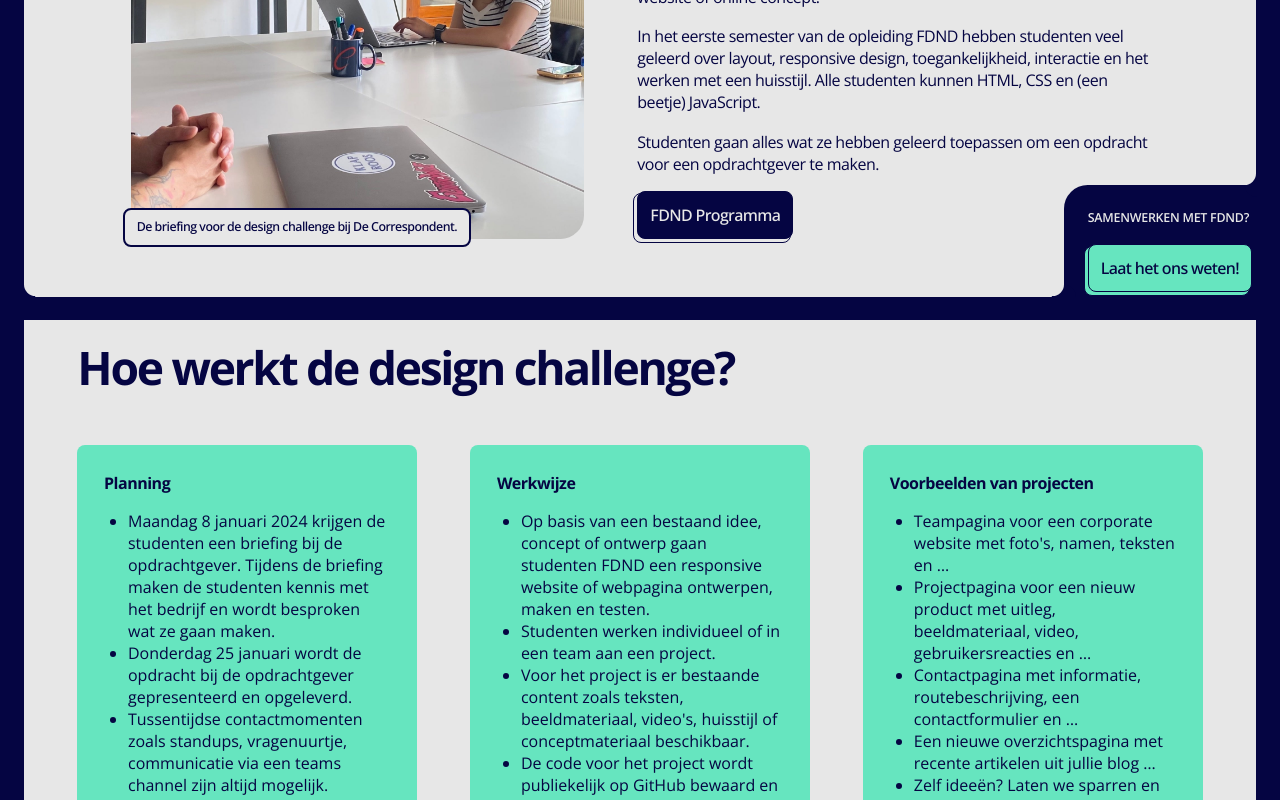
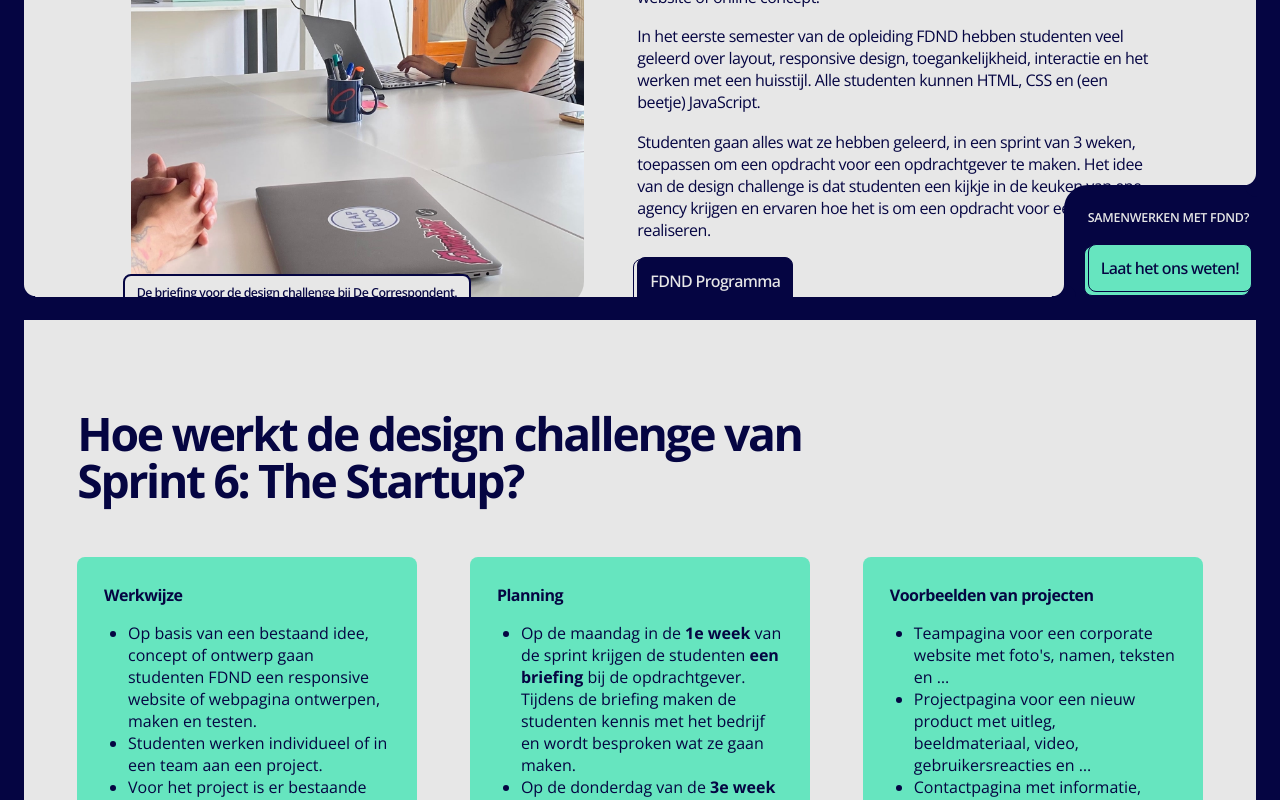
Before and after one commit to fdnd/partners.fdnd.nl, a SvelteKit app: page /design-challenge/sprint-6 in a window 1280 px wide. Shown: the part 480-1280 px from the top of the page. Built offline with nearby package versions, Linux system fonts and the light colour scheme.

Commit message:
removed dates from design challenge && copy changes

```diff
--- a/src/routes/design-challenge/sprint-6/+page.svelte
+++ b/src/routes/design-challenge/sprint-6/+page.svelte
@@ -13,7 +13,7 @@
         <p>Eerstejaars studenten Frontend Design & Development (<a href="https://programma.fdnd.nl/">FDND</a>) gaan individueel of met een team een bedrijf helpen met een responsive website of online concept.</p>
 
         <p>In het eerste semester van de opleiding FDND hebben studenten veel geleerd over layout, responsive design, toegankelijkheid, interactie en het werken met een huisstijl. Alle studenten kunnen HTML, CSS en (een beetje) JavaScript.</p>
-        <p>Studenten gaan alles wat ze hebben geleerd toepassen om een opdracht voor een opdrachtgever te maken.</p>
+        <p>Studenten gaan alles wat ze hebben geleerd, in een sprint van 3 weken, toepassen om een opdracht voor een opdrachtgever te maken. Het idee van de design challenge is dat studenten een kijkje in de keuken van ene agency krijgen en ervaren hoe het is om een opdracht voor een agency te realiseren.</p>
 
         <a href="https://programma.fdnd.nl/"  class="button is-dark"><span>FDND Programma</span></a>
     </div>
@@ -22,19 +22,8 @@
 <section class="cta-row">
     <div class="inner">
         <header>
-            <h2 class="large-heading">Hoe werkt de design challenge?</h2>
+            <h2 class="large-heading">Hoe werkt de design challenge van <br>Sprint 6: The Startup?</h2>
         </header>
-        <div class="cta">
-            <h3 class="small-heading">Planning</h3>
-
-            <ul>
-                <li><time>Maandag 8 januari 2024</time> krijgen de studenten een briefing bij de opdrachtgever. Tijdens de briefing maken de studenten kennis met het bedrijf en wordt besproken wat ze gaan maken.</li>
-                <li><time>Donderdag 25 januari</time> wordt de opdracht bij de opdrachtgever gepresenteerd en opgeleverd.</li>
-                <li>Tussentijdse contactmomenten zoals standups, vragenuurtje, communicatie via een teams channel zijn altijd mogelijk.</li>
-            </ul>
-
-            <a href="https://programma.fdnd.nl/static-web/the-startup#sprint-planning" class="button is-dark"><span>Bekijk de planning</span></a>
-        </div>
 
         <div class="cta">
             <h3 class="small-heading">Werkwijze</h3>
@@ -46,6 +35,18 @@
             </ul>
 
             <a href="https://github.com/fdnd-task/the-startup-responsive-interactieve-website/blob/main/docs/INSTRUCTIONS.md" class="button is-dark"><span>Bekijk de studentenopdracht</span></a>
+        </div>
+
+        <div class="cta">
+            <h3 class="small-heading">Planning</h3>
+
+            <ul>
+                <li>Op de maandag in de <strong>1e week</strong> van de sprint krijgen de studenten <strong>een briefing</strong> bij de opdrachtgever. Tijdens de briefing maken de studenten kennis met het bedrijf en wordt besproken wat ze gaan maken.</li>
+                <li>Op de donderdag van de <strong>3e week</strong> van de sprint wordt de opdracht bij de opdrachtgever <strong>gepresenteerd</strong> en <strong>opgeleverd</strong>.</li>
+                <li>Tussentijdse contactmomenten zoals standups, vragenuurtje, communicatie via een teams channel zijn altijd mogelijk.</li>
+            </ul>
+
+            <a href="https://programma.fdnd.nl/static-web/the-startup#sprint-planning" class="button is-dark"><span>Bekijk de planning</span></a>
         </div>
 
         <div class="cta">
--- a/static/css/globals.css
+++ b/static/css/globals.css
@@ -3,12 +3,12 @@
     --darkgrey:#cbcbcb;
     --purple: rgb(166, 117, 245);
     --purple-10: rgb(166, 117, 245, 0.1);
-    --blue: #050542;
+    --blue: rgb(5, 5, 66);
     --blue-50: rgba(5, 5, 66, 0.5);
     --green: rgb(102, 229, 191);
     --green-10: rgb(102, 229, 191, 0.1);
 
-    --yellow: #FFFC86;
+    --yellow: rgb(255, 252, 134);
     --angle: 42deg;
 
     --background: var(--grey);
```
